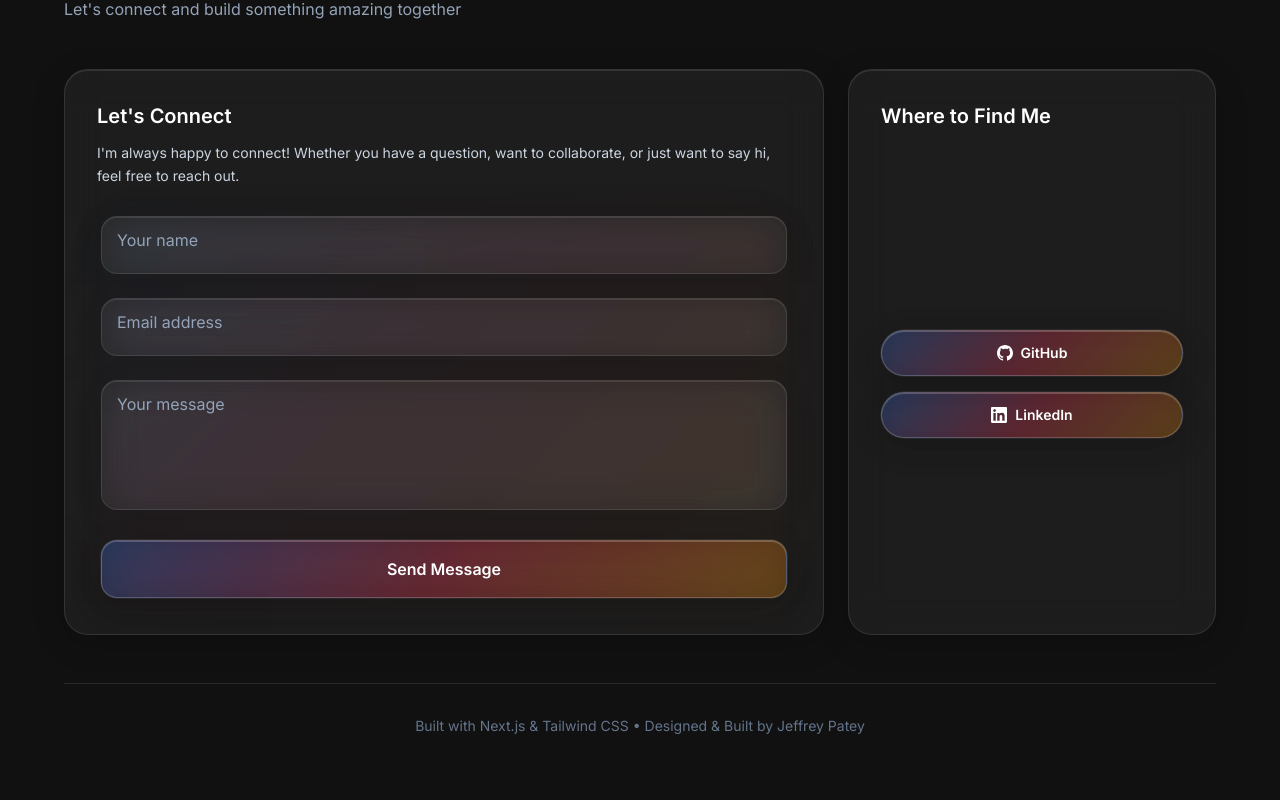
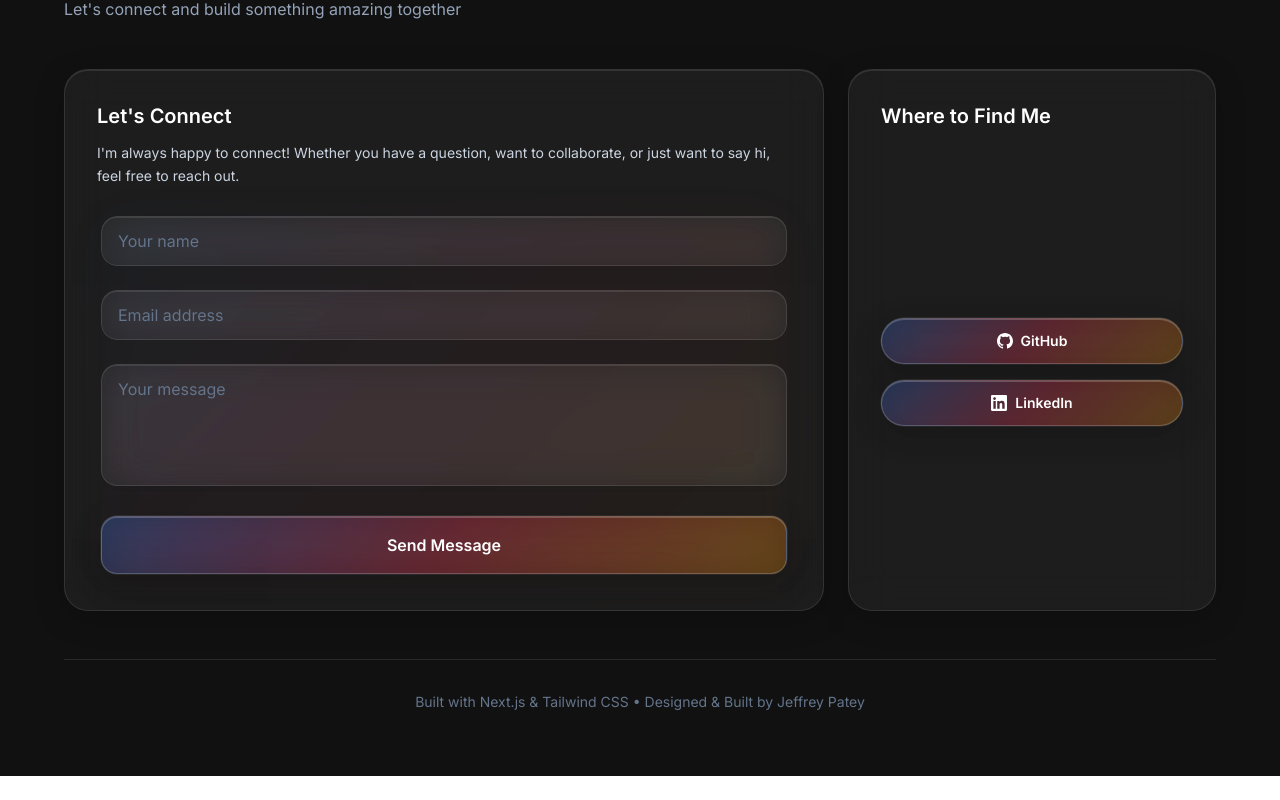
Before and after one commit to jvpatey/portfolio, a Next.js app: page / in a window 1280 px wide. Shown: the part 4998-5798 px from the top of the page. After the commit the page ends 5774 px from the top, so only its background shows below. Built offline with nearby package versions, Linux system fonts and the light colour scheme.

Commit message:
updated form field animations

```diff
--- a/components/ContactForm.tsx
+++ b/components/ContactForm.tsx
@@ -14,7 +14,7 @@ interface FormStatus {
   message: string;
 }
 
-// Floating label input component
+// Input component with gradient border on focus
 const FloatingInput = ({
   id,
   name,
@@ -37,40 +37,48 @@ const FloatingInput = ({
   rows?: number;
 }) => {
   const [isFocused, setIsFocused] = useState(false);
-  const [hasValue, setHasValue] = useState(value.length > 0);
   const inputRef = useRef<HTMLInputElement | HTMLTextAreaElement>(null);
 
-  const handleChange = (
-    e: React.ChangeEvent<HTMLInputElement | HTMLTextAreaElement>
-  ) => {
-    setHasValue(e.target.value.length > 0);
-    onChange(e);
-  };
-
   const handleFocus = () => setIsFocused(true);
-  const handleBlur = () => {
-    setIsFocused(false);
-    setHasValue(value.length > 0);
-  };
-
-  const isFloating = isFocused || hasValue;
+  const handleBlur = () => setIsFocused(false);
 
   return (
     <div className="relative group">
-      <div className="relative">
+      <div className="relative overflow-hidden rounded-2xl">
+        {/* Gradient Border Wrapper */}
+        <motion.div
+          className="absolute inset-0 rounded-2xl pointer-events-none"
+          initial={false}
+          animate={{
+            opacity: isFocused ? 1 : 0,
+          }}
+          transition={{ duration: 0.3, ease: "easeOut" }}
+          style={{
+            background:
+              "linear-gradient(135deg, #3478F6 0%, #FF2D55 50%, #FF9500 100%)",
+            padding: "2px",
+            borderRadius: "1rem",
+          }}
+        >
+          <div
+            className="w-full h-full rounded-2xl"
+            style={{ background: "#111111" }}
+          />
+        </motion.div>
+
         {type === "textarea" ? (
           <textarea
             ref={inputRef as React.RefObject<HTMLTextAreaElement>}
             id={id}
             name={name}
             value={value}
-            onChange={handleChange}
+            onChange={onChange}
             onFocus={handleFocus}
             onBlur={handleBlur}
             required={required}
             rows={rows}
-            className="w-full px-4 pt-6 pb-2 rounded-2xl bg-white/5 border border-white/10 text-white placeholder-transparent focus:outline-none focus:border-blue-500/50 transition-all duration-300 resize-none backdrop-blur-sm"
             placeholder={placeholder}
+            className="relative w-full px-4 py-3 rounded-2xl bg-white/5 border border-white/10 text-white placeholder-slate-500 focus:outline-none transition-all duration-300 resize-none backdrop-blur-sm"
             style={{
               background: "rgba(255, 255, 255, 0.05)",
               backdropFilter: "blur(20px) saturate(200%)",
@@ -86,12 +94,12 @@ const FloatingInput = ({
             id={id}
             name={name}
             value={value}
-            onChange={handleChange}
+            onChange={onChange}
             onFocus={handleFocus}
             onBlur={handleBlur}
             required={required}
-            className="w-full px-4 pt-6 pb-2 rounded-2xl bg-white/5 border border-white/10 text-white placeholder-transparent focus:outline-none focus:border-blue-500/50 transition-all duration-300 backdrop-blur-sm"
             placeholder={placeholder}
+            className="relative w-full px-4 py-3 rounded-2xl bg-white/5 border border-white/10 text-white placeholder-slate-500 focus:outline-none transition-all duration-300 backdrop-blur-sm"
             style={{
               background: "rgba(255, 255, 255, 0.05)",
               backdropFilter: "blur(20px) saturate(200%)",
@@ -102,47 +110,15 @@ const FloatingInput = ({
           />
         )}
 
-        {/* Floating Label */}
-        <motion.label
-          htmlFor={id}
-          className="absolute left-4 transition-all duration-300 pointer-events-none"
-          animate={{
-            y: isFloating ? -8 : 12,
-            scale: isFloating ? 0.85 : 1,
-            color: isFloating ? "#60a5fa" : "#94a3b8",
-          }}
-          style={{
-            background: isFloating ? "rgba(17, 17, 17, 0.8)" : "transparent",
-            padding: isFloating ? "0 8px" : "0",
-            borderRadius: isFloating ? "4px" : "0",
-          }}
-        >
-          {placeholder}
-        </motion.label>
-
-        {/* Focus Ring */}
-        <motion.div
-          className="absolute inset-0 rounded-2xl pointer-events-none"
-          initial={false}
-          animate={{
-            opacity: isFocused ? 1 : 0,
-          }}
-          transition={{ duration: 0.2 }}
-          style={{
-            background: "rgba(96, 165, 250, 0.05)",
-            border: "1px solid rgba(96, 165, 250, 0.2)",
-          }}
-        />
-
         {/* Shimmer Effect */}
         <motion.div
           className="absolute inset-0 rounded-2xl pointer-events-none"
           initial={{ x: "-100%" }}
           animate={{ x: isFocused ? "100%" : "-100%" }}
-          transition={{ duration: 0.6, ease: "easeInOut" }}
+          transition={{ duration: 0.8, ease: "easeInOut" }}
           style={{
             background:
-              "linear-gradient(90deg, transparent, rgba(255, 255, 255, 0.1), transparent)",
+              "linear-gradient(90deg, transparent, rgba(255, 255, 255, 0.15), transparent)",
           }}
         />
       </div>
```
